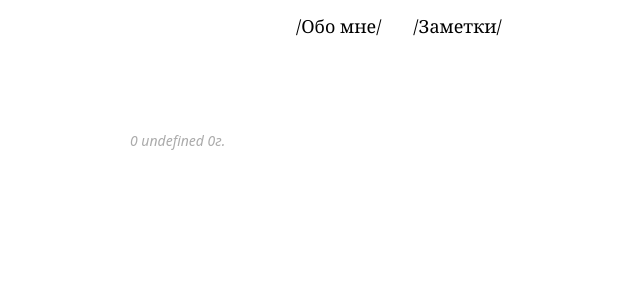
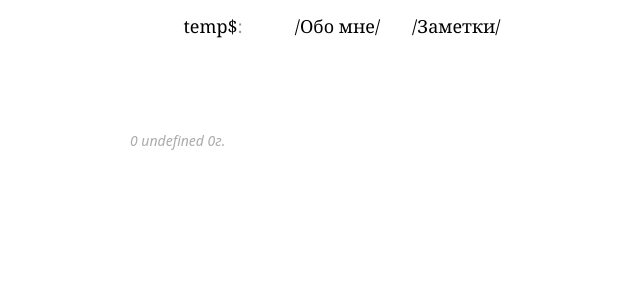
Before and after one commit to AlertRED/Flask-microblog, a Flask app: page /blog/1 in a window 1280 px wide. Shown: the top 300 px of the page, without its empty margins (0-640 px from the left). Run offline with Flask 2, Linux system fonts and the light colour scheme; data that the repository does not hold is empty; some libraries are stand-ins or nearby versions; some web fonts are replaced.

Commit message:
add "temp$:"

```diff
--- a/app/static/css/styles.css
+++ b/app/static/css/styles.css
@@ -155,6 +155,11 @@ input[type="submit"] {
     font-size: 12px;
 }
 
+.temp{
+    padding: 14px 16px;
+    margin-right: 20px;
+    display: flex;
+}
 
 
 .post-form {
@@ -488,9 +493,30 @@ width: 100%;
 background-color: #0000;
 }
 
+.unselectable {
+  -webkit-touch-callout: none; /* iOS Safari */
+  -webkit-user-select: none;   /* Chrome/Safari/Opera */
+  -khtml-user-select: none;    /* Konqueror */
+  -moz-user-select: none;      /* Firefox */
+  -ms-user-select: none;       /* Internet Explorer/Edge */
+  user-select: none;           /* Non-prefixed version, currently
+                                  not supported by any browser */
+}
+
+#temp-dotes {
+  -webkit-animation: temp-dotes 1s linear infinite;
+  animation: temp-dotes 1s linear infinite;
+}
+@-webkit-keyframes temp-dotes {
+  100% { color: rgba(34, 34, 34, 0); }
+}
+@keyframes temp-dotes {
+  100% { color: rgba(34, 34, 34, 0); }
+}
+
 .tool-bar ul{
 	list-style-type: none;
-	max-width: 720px;
+	max-width: 945px;
 	margin: 0 auto;
 	padding: 0;
 	overflow: hidden;
--- a/app/templates/includes/tool_bar.html
+++ b/app/templates/includes/tool_bar.html
@@ -1,5 +1,6 @@
 <div class="tool-bar gradient">
     <ul>
+        <li class="temp unselectable" id="temp">temp$<div id="temp-dotes">:</div></li>
         <li><a class="active" href="{{ url_for('index') }}">/Обо мне/</a></li>
         <li><a href="{{ url_for('posts.all_posts') }}">/Заметки/</a></li>
         <!--  <form class="header__search">-->
```
Lines whose indentation alone changed are shown as unchanged.
